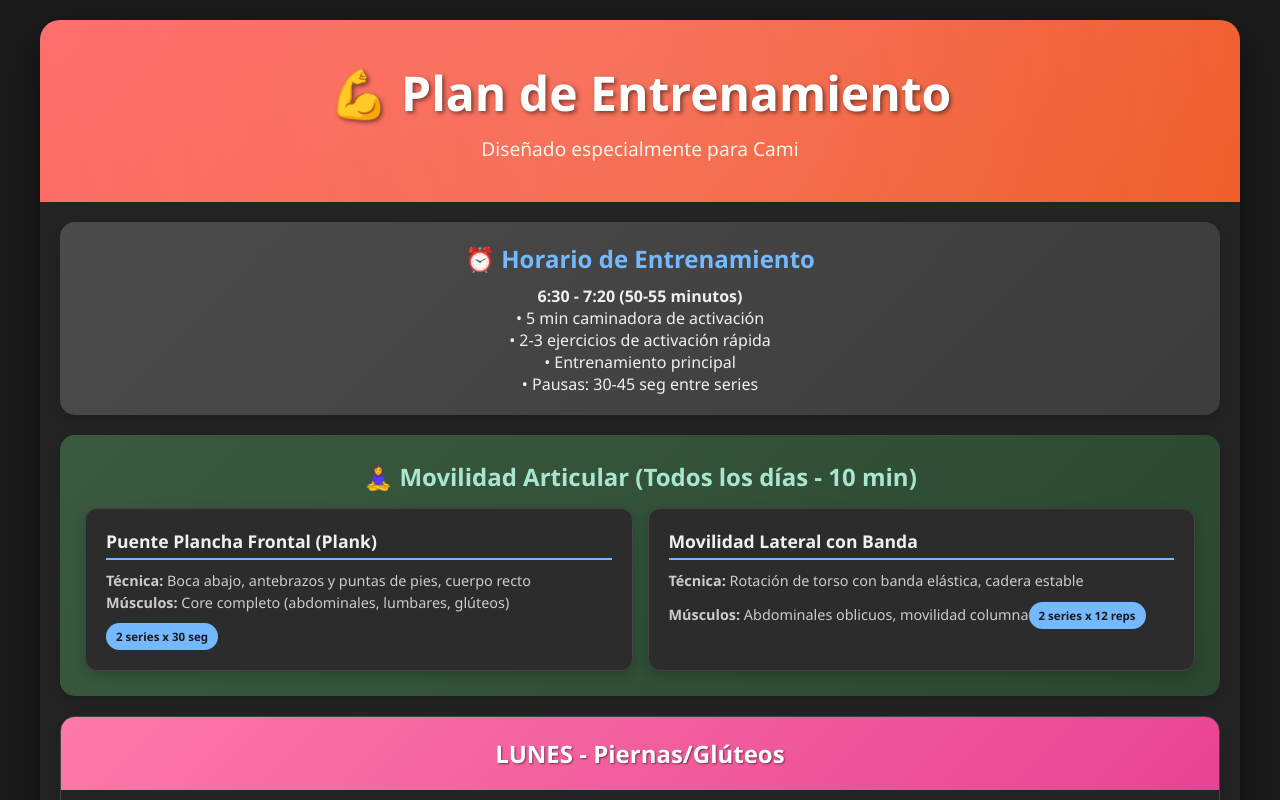
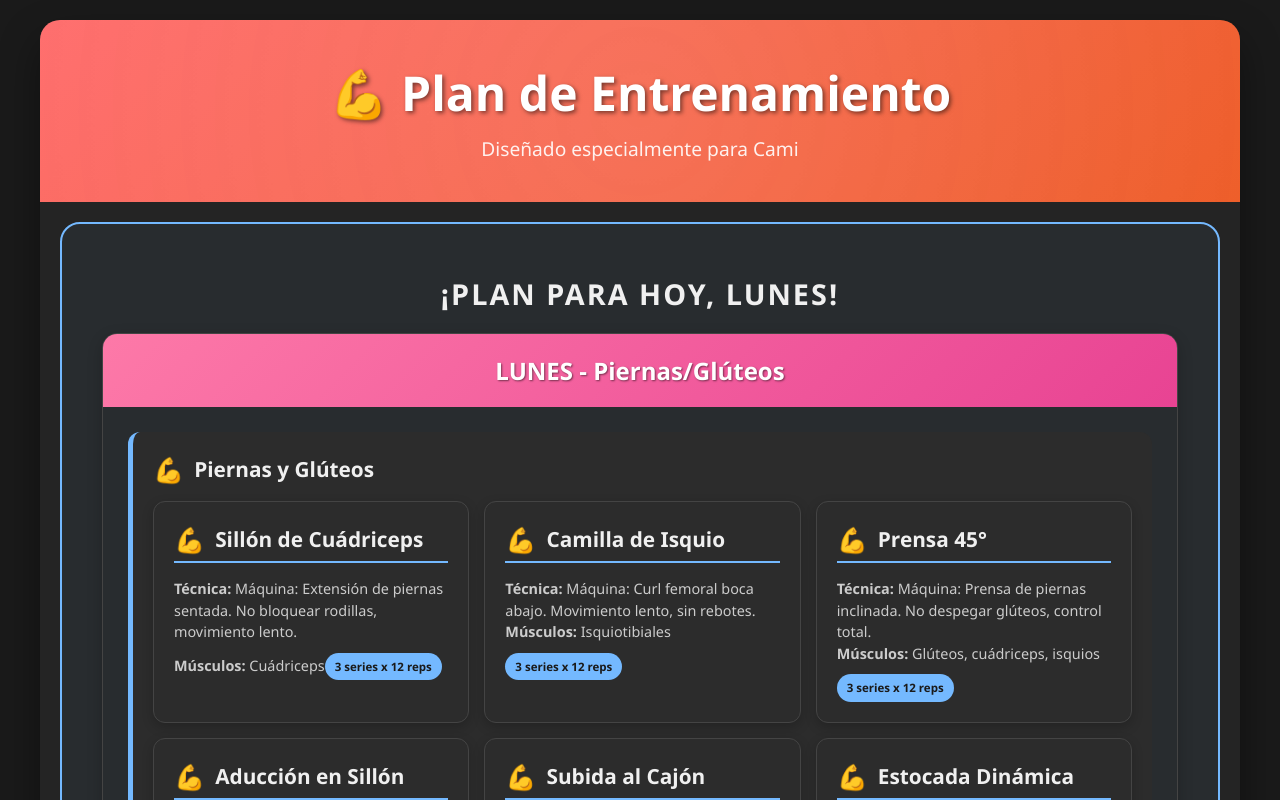
Before and after one commit to camiurenda/gymBro, a React (Create React App) app in the folder gymbro/: page / in a window 1280 px wide. Shown: the top 800 px of the page. Built offline with nearby package versions, Linux system fonts and the light colour scheme.

Commit message:
Foco del Día

```diff
--- a/gymbro/src/App.css
+++ b/gymbro/src/App.css
@@ -327,6 +327,34 @@ body {
   color: var(--accent-blue);
 }
 
+.todays-focus {
+  padding: 10px 20px;
+  margin: 20px;
+  border: 2px solid var(--accent-blue);
+  border-radius: 20px;
+  background: rgba(116, 185, 255, 0.05); /* Un fondo muy sutil de acento */
+}
+
+.section-title {
+  text-align: center;
+  margin: 40px 0 20px 0;
+  font-size: 1.8em;
+  color: var(--text-primary);
+  text-transform: uppercase;
+  letter-spacing: 2px;
+}
+
+.rest-day-card {
+  padding: 40px;
+  text-align: center;
+  border-radius: 15px;
+}
+
+.rest-day-card p {
+  font-size: 1.2em;
+  color: var(--text-secondary);
+  margin-top: 10px;
+}
 
 /* ================================================
   Media Queries para Responsividad
--- a/gymbro/src/App.js
+++ b/gymbro/src/App.js
@@ -98,19 +98,64 @@ const trainingDays = [
   }
 ];
 
+const dayMap = {
+  1: 'LUNES',
+  2: 'MARTES',
+  3: 'MIÉRCOLES',
+  4: 'JUEVES',
+  5: 'VIERNES',
+  6: 'SÁBADO',
+  0: 'DOMINGO'
+};
+
+// 2. Obtenemos el día de hoy.
+const today = new Date();
+const currentDayName = dayMap[today.getDay()];
+
+// 3. Buscamos el entrenamiento de hoy en nuestro array.
+const todaysWorkout = trainingDays.find(day => day.day === currentDayName);
+
+// 4. Creamos una lista con los otros entrenamientos.
+const otherWorkouts = trainingDays.filter(day => day.day !== currentDayName);
+
+
+// --- COMPONENTE PRINCIPAL APP ---
+
 function App() {
   return (
     <div className="container">
       <Header />
-      <TimeInfo />
-      <MobilitySection />
 
-      {/* Mapeamos el array de días para crear dinámicamente cada sección.
-        Esto es más eficiente que escribir cada componente a mano.
-      */}
-      {trainingDays.map(dayData => (
+      {/* --- SECCIÓN PRINCIPAL: Muestra el plan de hoy o un mensaje de descanso --- */}
+      <div className="todays-focus">
+        {todaysWorkout ? (
+          // Si hay entrenamiento para hoy, lo mostramos con el componente DaySection
+          <div>
+            <h2 className="section-title">¡Plan para hoy, {currentDayName}!</h2>
+            <DaySection
+              key={todaysWorkout.day}
+              day={todaysWorkout.day}
+              title={todaysWorkout.title}
+              theme={todaysWorkout.theme}
+              exercises={todaysWorkout.exercises}
+            />
+          </div>
+        ) : (
+          // Si no hay entrenamiento, mostramos un mensaje de descanso
+          <div className="rest-day-card">
+            <h2 className="section-title">¡Hoy es {currentDayName}!</h2>
+            <p>Día de descanso. ¡Aprovechá para recuperar energías!</p>
+          </div>
+        )}
+      </div>
+
+
+      {/* --- OTRAS SECCIONES --- */}
+
+      <h2 className="section-title">Próximos Entrenamientos</h2>
+      {otherWorkouts.map(dayData => (
         <DaySection
-          key={dayData.day} // La key es importante para que React identifique cada elemento
+          key={dayData.day}
           day={dayData.day}
           title={dayData.title}
           theme={dayData.theme}
@@ -118,6 +163,8 @@ function App() {
         />
       ))}
 
+      <TimeInfo />
+      <MobilitySection />
       <ProgressionTable />
       <TipsSection />
     </div>
```
